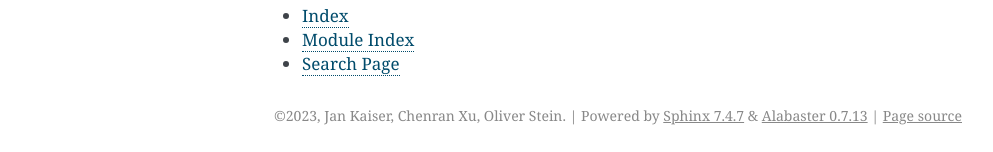
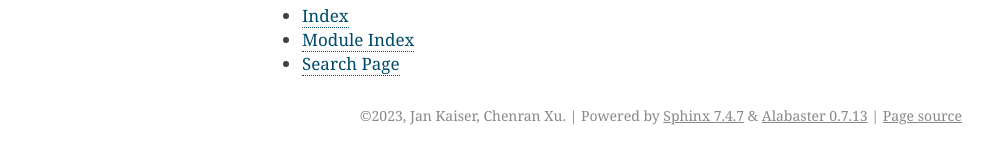
Before and after one commit to desy-ml/cheetah, a Sphinx documentation site: the page built from docs/index.rst, in a window 1280 px wide. Shown: the part 1949-2101 px from the top of the page, without its empty margins (148-1141 px from the left). Built offline with Sphinx 7.4.7, drawn with Linux system fonts in a browser that asks for light colours.

```diff
--- a/docs/conf.py
+++ b/docs/conf.py
@@ -15,9 +15,9 @@ sys.path.insert(0, os.path.abspath("../cheetah"))
 # https://www.sphinx-doc.org/en/master/usage/configuration.html#project-information
 
 project = "Cheetah"
-copyright = "2023, Jan Kaiser, Chenran Xu, Oliver Stein"
-author = "Jan Kaiser, Chenran Xu, Oliver Stein"
-release = "0.5.19"
+copyright = "2023, Jan Kaiser, Chenran Xu"
+author = "Jan Kaiser, Chenran Xu"
+release = "0.6.0"
 
 # -- General configuration ---------------------------------------------------
 # https://www.sphinx-doc.org/en/master/usage/configuration.html#general-configuration
--- a/setup.py
+++ b/setup.py
@@ -8,7 +8,7 @@ long_description = (this_directory / "README.md").read_text()
 setup(
     name="cheetah-accelerator",
     version="0.6.0",
-    author="Jan Kaiser, Chenran Xu & Oliver Stein",
+    author="Jan Kaiser & Chenran Xu",
     author_email="jan.kaiser@desy.de",
     url="https://github.com/desy-ml/cheetah",
     description=(
```
Also changed, not shown: CHANGELOG.md (+19 -1 lines).
